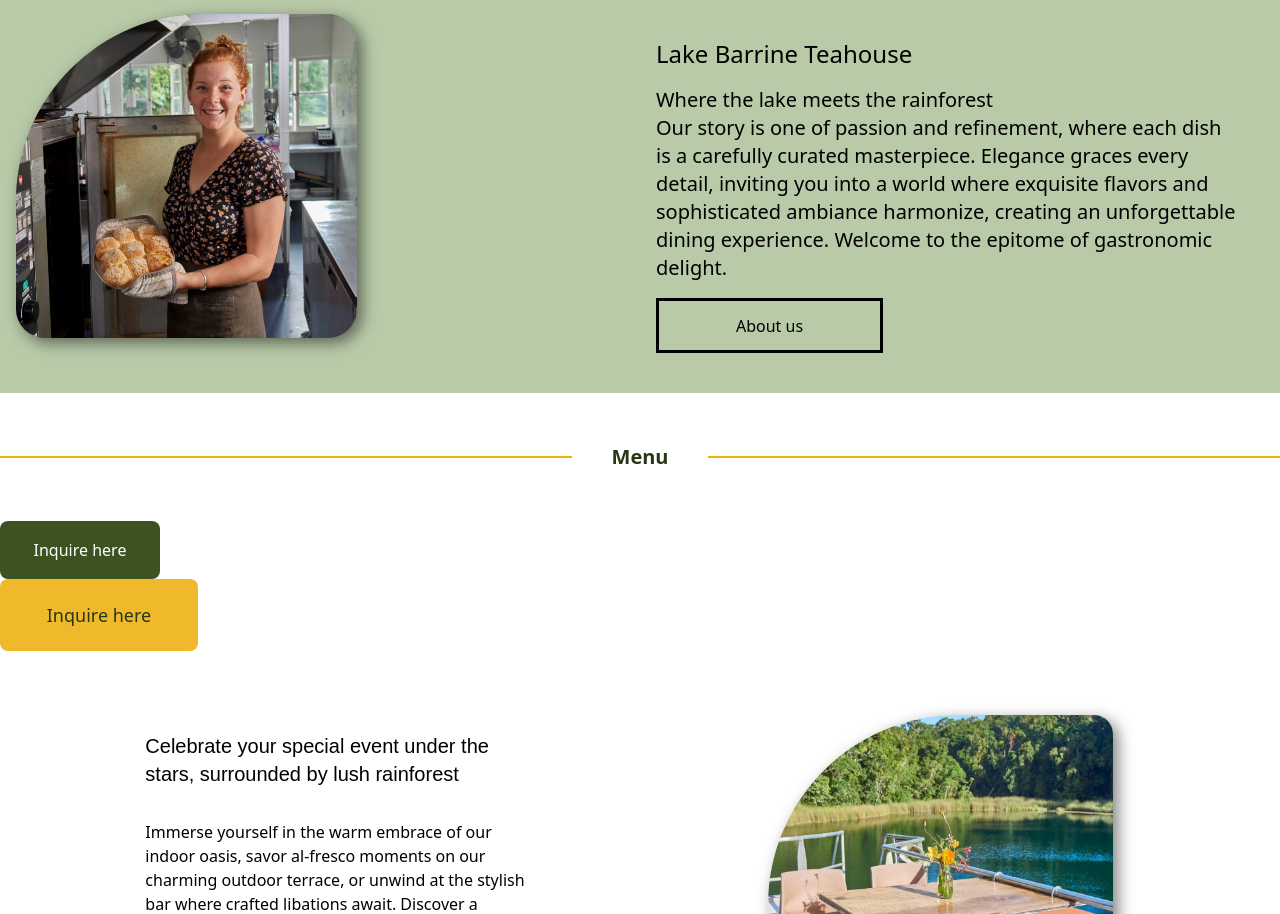
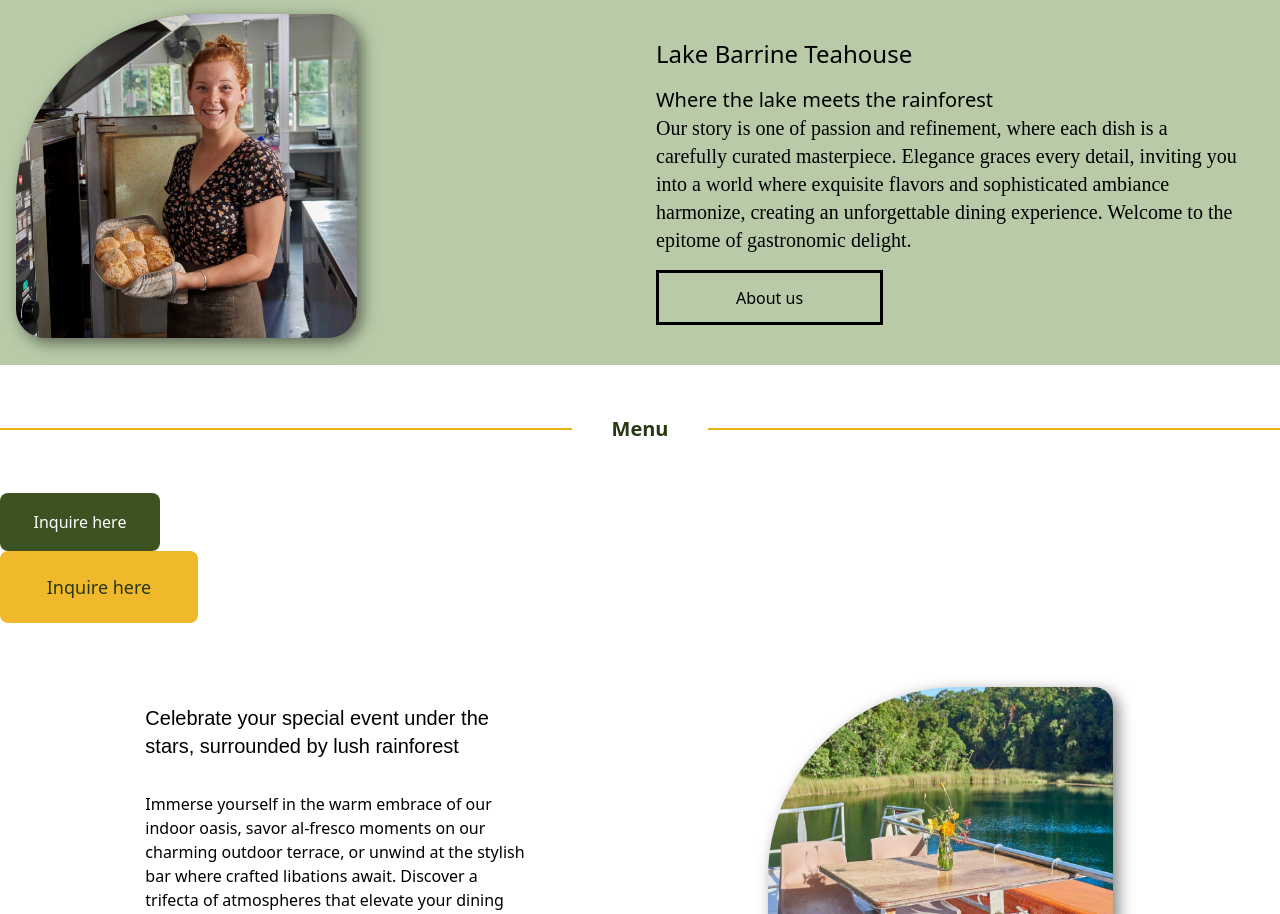
Before and after one commit to gpedrosad/lake_, a React (Vite) app: page / in a window 1280 px wide. Shown: the part 2493-3407 px from the top of the page. Built offline with nearby package versions, Linux system fonts and the light colour scheme; a web font is replaced by a local one.

Commit message:
cambio fonts

```diff
--- a/src/App.jsx
+++ b/src/App.jsx
@@ -65,7 +65,7 @@ function App() {
         <div class="flex-1 p-10">
           <h1 class="mb-4 text-2xl">Lake Barrine Teahouse</h1>
           <span class="mb-4 text-xl">Where the lake meets the rainforest</span>
-          <p class="mb-4 text-xl">Our story is one of passion and refinement, where each dish is a carefully curated masterpiece. Elegance graces every detail, inviting you into a world where exquisite flavors and sophisticated ambiance harmonize, creating an unforgettable dining experience. Welcome to the epitome of gastronomic delight.</p>
+          <p class="font-inika font-normal mb-4 text-xl">Our story is one of passion and refinement, where each dish is a carefully curated masterpiece. Elegance graces every detail, inviting you into a world where exquisite flavors and sophisticated ambiance harmonize, creating an unforgettable dining experience. Welcome to the epitome of gastronomic delight.</p>
           <TransparentButton class="mb-4" text="About us"/>
         </div>
       </div>
```
